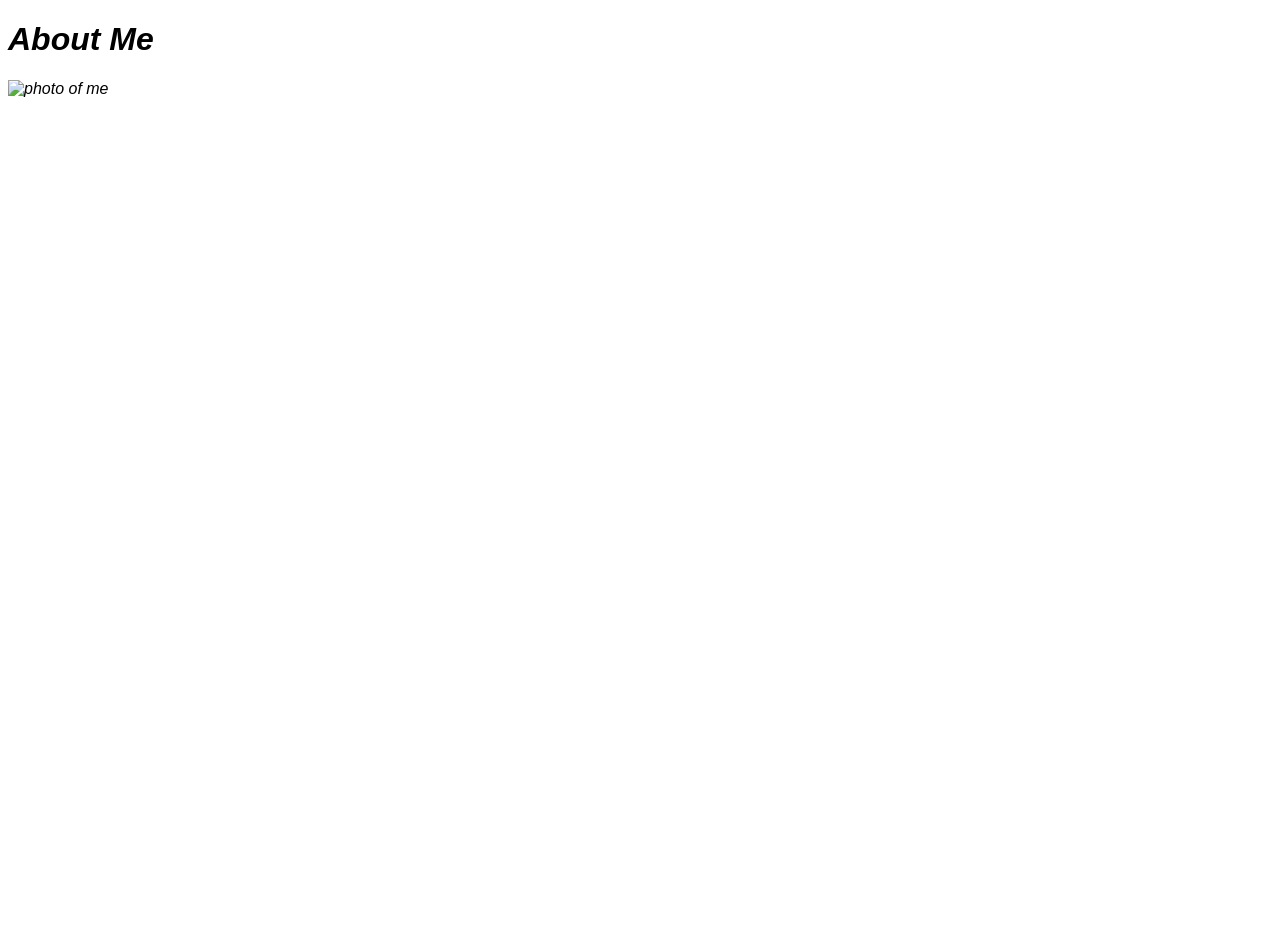
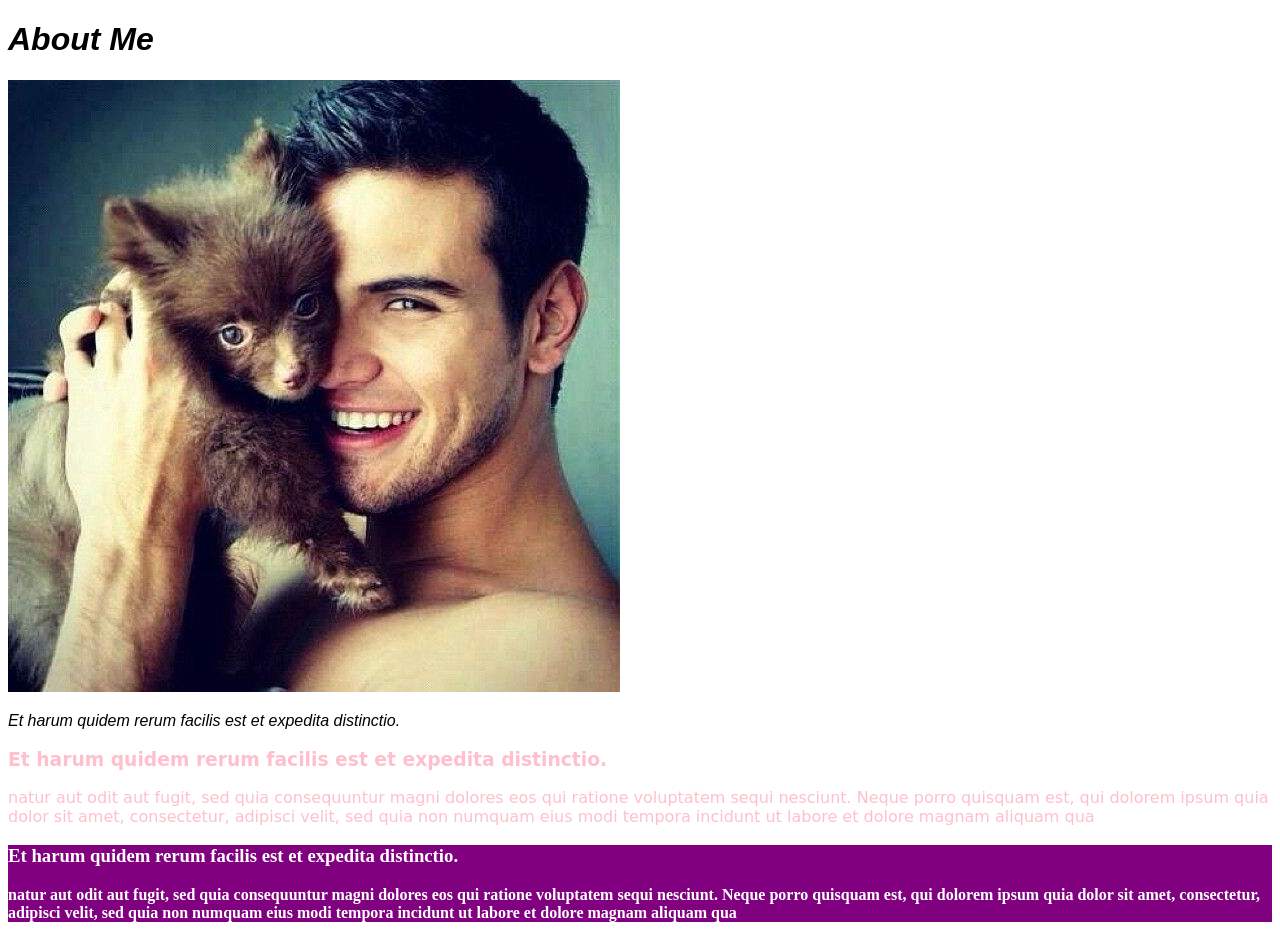
Before and after one commit to frankienakama/blog, a plain HTML site: page index.html in a window 1280 px wide. Before the commit the page ends 800 px from the top, so only its background shows below. Drawn offline with Linux system fonts and the light colour scheme.

Commit message:
add text and photo to blog posts

```diff
--- a/index.html
+++ b/index.html
@@ -8,18 +8,18 @@
   <body>
     <div class="intro">
       <h1>About Me</h1>
-      <img src="" alt="photo of me">
-      <p></p>
+      <img src="img/blog.jpg" alt="photo of me">
+      <p>Et harum quidem rerum facilis est et expedita distinctio. </p>
     </div>
 
     <div class="first">
-      <h3></h3>
-      <p></p>
+      <h3>Et harum quidem rerum facilis est et expedita distinctio. </h3>
+      <p>natur aut odit aut fugit, sed quia consequuntur magni dolores eos qui ratione voluptatem sequi nesciunt. Neque porro quisquam est, qui dolorem ipsum quia dolor sit amet, consectetur, adipisci velit, sed quia non numquam eius modi tempora incidunt ut labore et dolore magnam aliquam qua</p>
     </div>
 
     <div class="second">
-      <h3></h3>
-      <p></p>
+      <h3>Et harum quidem rerum facilis est et expedita distinctio. </h3>
+      <p>natur aut odit aut fugit, sed quia consequuntur magni dolores eos qui ratione voluptatem sequi nesciunt. Neque porro quisquam est, qui dolorem ipsum quia dolor sit amet, consectetur, adipisci velit, sed quia non numquam eius modi tempora incidunt ut labore et dolore magnam aliquam qua</p>
     </div>
 
   </body>
```
Also changed, not shown: img/blog.jpg (added).
